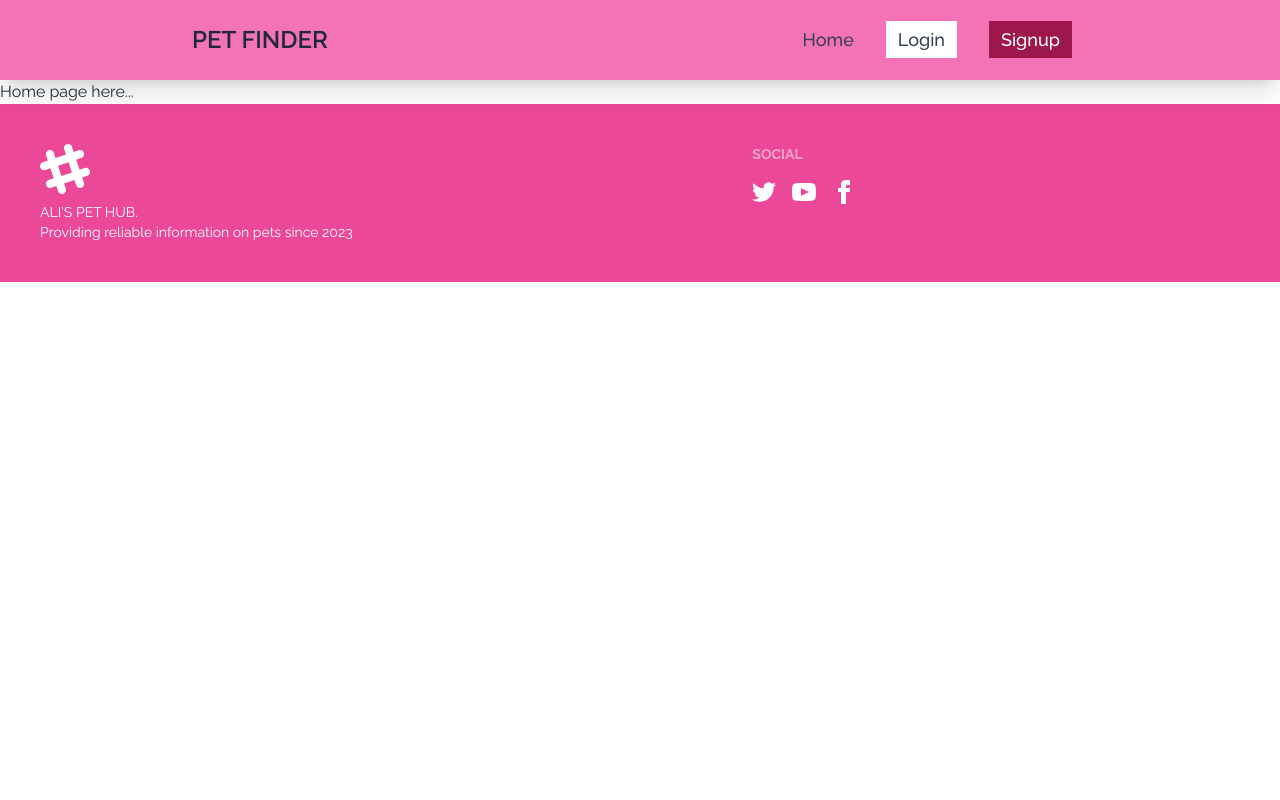
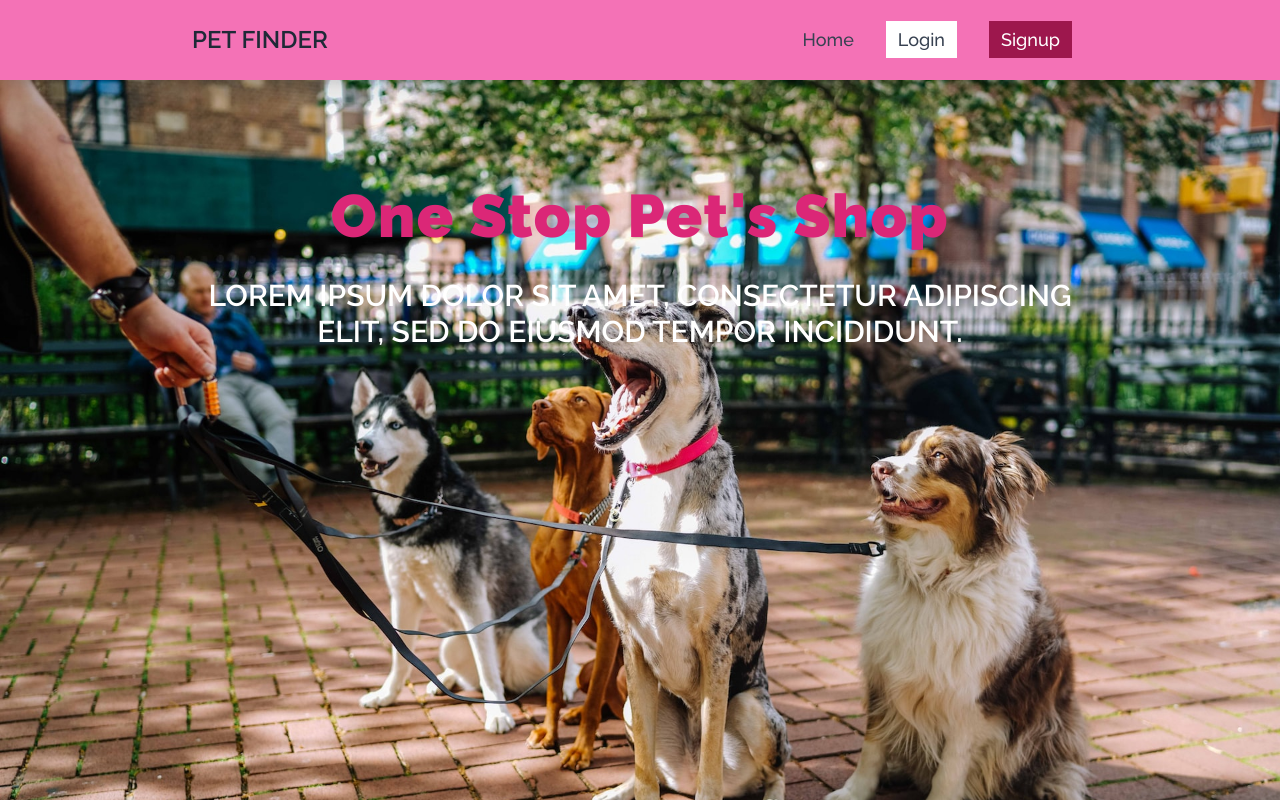
Before and after one commit to Andrew-Ochieng/pet-app-client, a React (Create React App) app: page / in a window 1280 px wide. Shown: the top 800 px of the page. Built offline with nearby package versions, Linux system fonts and the light colour scheme.

Commit message:
add heros section

```diff
--- a/src/components/Footer.js
+++ b/src/components/Footer.js
@@ -7,7 +7,7 @@ const Footer = () => {
         <>
             <footer className="footer p-10 bg-pink-500 text-white">
                 <div>
-                    <svg width="50" height="50" viewBox="0 0 24 24" xmlns="http://www.w3.org/2000/svg" fillRule="evenodd" clipRule="evenodd" className="fill-current"><path d="M22.672 15.226l-2.432.811.841 2.515c.33 1.019-.209 2.127-1.23 2.456-1.15.325-2.148-.321-2.463-1.226l-.84-2.518-5.013 1.677.84 2.517c.391 1.203-.434 2.542-1.831 2.542-.88 0-1.601-.564-1.86-1.314l-.842-2.516-2.431.809c-1.135.328-2.145-.317-2.463-1.229-.329-1.018.211-2.127 1.231-2.456l2.432-.809-1.621-4.823-2.432.808c-1.355.384-2.558-.59-2.558-1.839 0-.817.509-1.582 1.327-1.846l2.433-.809-.842-2.515c-.33-1.02.211-2.129 1.232-2.458 1.02-.329 2.13.209 2.461 1.229l.842 2.515 5.011-1.677-.839-2.517c-.403-1.238.484-2.553 1.843-2.553.819 0 1.585.509 1.85 1.326l.841 2.517 2.431-.81c1.02-.33 2.131.211 2.461 1.229.332 1.018-.21 2.126-1.23 2.456l-2.433.809 1.622 4.823 2.433-.809c1.242-.401 2.557.484 2.557 1.838 0 .819-.51 1.583-1.328 1.847m-8.992-6.428l-5.01 1.675 1.619 4.828 5.011-1.674-1.62-4.829z"></path></svg>
+                    <svg width="40" height="40" viewBox="0 0 24 24" xmlns="http://www.w3.org/2000/svg" fillRule="evenodd" clipRule="evenodd" className="fill-current"><path d="M22.672 15.226l-2.432.811.841 2.515c.33 1.019-.209 2.127-1.23 2.456-1.15.325-2.148-.321-2.463-1.226l-.84-2.518-5.013 1.677.84 2.517c.391 1.203-.434 2.542-1.831 2.542-.88 0-1.601-.564-1.86-1.314l-.842-2.516-2.431.809c-1.135.328-2.145-.317-2.463-1.229-.329-1.018.211-2.127 1.231-2.456l2.432-.809-1.621-4.823-2.432.808c-1.355.384-2.558-.59-2.558-1.839 0-.817.509-1.582 1.327-1.846l2.433-.809-.842-2.515c-.33-1.02.211-2.129 1.232-2.458 1.02-.329 2.13.209 2.461 1.229l.842 2.515 5.011-1.677-.839-2.517c-.403-1.238.484-2.553 1.843-2.553.819 0 1.585.509 1.85 1.326l.841 2.517 2.431-.81c1.02-.33 2.131.211 2.461 1.229.332 1.018-.21 2.126-1.23 2.456l-2.433.809 1.622 4.823 2.433-.809c1.242-.401 2.557.484 2.557 1.838 0 .819-.51 1.583-1.328 1.847m-8.992-6.428l-5.01 1.675 1.619 4.828 5.011-1.674-1.62-4.829z"></path></svg>
                     <p>ALI'S PET HUB.<br/>Providing reliable information on pets since {year}</p>
                 </div>
                 <div>
--- /dev/null
+++ b/src/components/Hero.js
@@ -0,0 +1,22 @@
+const Hero = () => {
+    return (
+        <>
+            <div className="min-h-screen bg-hero bg-cover"
+                style={{
+                        paddingTop: `10px`,
+                        paddingBottom: `10px`
+                    }}
+                >
+                <div className="flex flex-col justify-center items-center lg:my-24 md:my-16 my-6 md:px-48 px-8 text-center">
+                    <h1 className="title">One Stop Pet's Shop</h1>
+                    <h2 className="md:text-3xl text-2xl text-white uppercase md:font-semibold">
+                        Lorem ipsum dolor sit amet, consectetur adipiscing elit,
+                        sed do eiusmod tempor incididunt.
+                    </h2>
+                </div>
+            </div>
+        </>
+     );
+}
+
+export default Hero;
--- a/src/pages/Home.js
+++ b/src/pages/Home.js
@@ -1,7 +1,9 @@
+import Hero from "../components/Hero";
+
 const Home = () => {
     return (
         <>
-            Home page here...
+            <Hero />
         </>
      );
 }
--- a/tailwind.config.js
+++ b/tailwind.config.js
@@ -4,7 +4,11 @@ module.exports = {
     "./src/**/*.{js,jsx,ts,tsx}",
   ],
   theme: {
-    extend: {},
+    extend: {
+      backgroundImage:{
+        'hero': 'url(/src/assets/hero-image.jpg)'
+      },
+    },
   },
   plugins: [require("daisyui")],
 }
```
Also changed, not shown: src/assets/hero-image.jpg (added).
